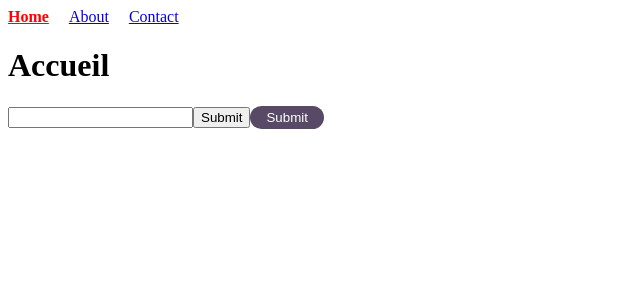
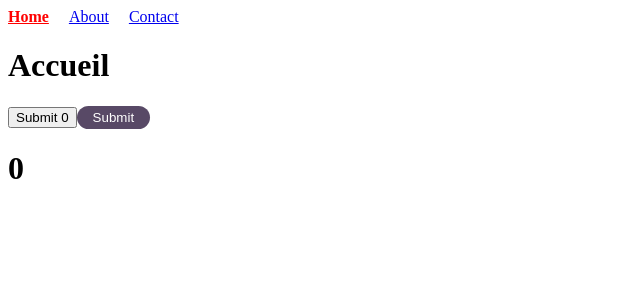
Before and after one commit to didicodeX/React, a React (Vite) app in the folder theorie/: page / in a window 1280 px wide. Shown: the top 300 px of the page, without its empty margins (0-640 px from the left). Built offline with nearby package versions, Linux system fonts and the light colour scheme.

Commit message:
Add Compteur component and integrate it into Home page with click counter functionality

```diff
--- /dev/null
+++ b/theorie/src/components/Compteur.jsx
@@ -0,0 +1,11 @@
+import React from 'react';
+
+const Compteur = ({count}) => {
+  return (
+    <h1>
+      {count}
+    </h1>
+  );
+};
+
+export default Compteur;
--- a/theorie/src/pages/Home.jsx
+++ b/theorie/src/pages/Home.jsx
@@ -1,26 +1,20 @@
 import React from "react";
 import Button from "../components/Button";
 import { useState } from "react";
+import Compteur from "../components/Compteur";
 
 const Home = () => {
+  const [count, setCount] = useState(0);
   const handleClick = (e) => {
-    e.stopPropagation();
-    e.preventDefault();
-    console.log("click : ", e);
+    setCount(count + 1);
   };
-  function handleInput(e) {
-    console.log("input", e);
-  }
-  function handleFocus(e) {
-    console.log("focus", e);
-  }
 
   return (
     <div>
       <h1>Accueil</h1>
-      <input type="text" onFocus={handleFocus} onInput={handleInput} />
-      <button onClick={handleClick}>Submit</button>
+      <button onClick={handleClick}>Submit {count} </button>
       <Button onPouet={handleClick} />
+      <Compteur count={count}/>
     </div>
   );
 };
@@ -32,6 +26,7 @@ export default Home;
  * onPouet ici est considerer comme une propriete que je recupere dans mon composant et que je passe a onclick qui est fais sur un vrai button
  *
  * useState
+ * premier élément du tableau est la valeur, le second une fonction pour modifier la valeur (setter).
  * var1: ce qu'on veut memorise || variable d'etat
  * var2: la fonction qui vas permettre de modifer cette variable
  * [var1, var2]
```
